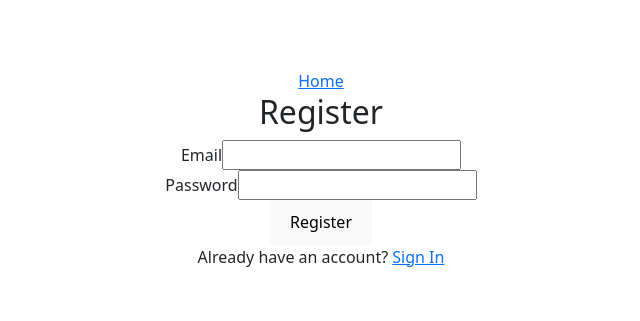
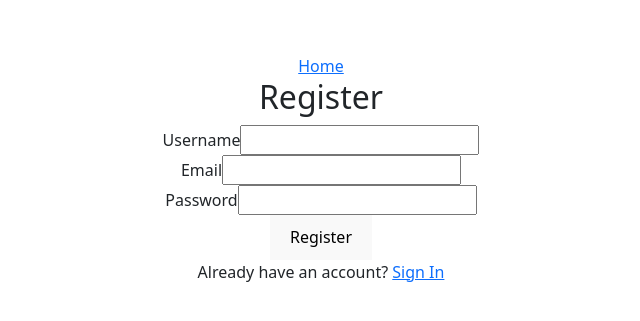
Before and after one commit to admartx86/vuetube-client, a Vue app: page /register in a window 1280 px wide. Shown: the part 231-552 px from the top of the page, without its empty margins (319-959 px from the left). Built offline with nearby package versions, Linux system fonts and the light colour scheme.

Commit message:
feat: require username at register

```diff
--- a/src/components/RegisterForm.vue
+++ b/src/components/RegisterForm.vue
@@ -5,6 +5,10 @@
       >You are currently signed in as {{ userStore.username }}.</span
     >
     <form @submit.prevent="register">
+      <div>
+      <label for="register-username">Username</label>
+      <input id="register-username" v-model="username" type="text" required />
+      </div>
       <div>
         <label for="register-email">Email</label>
         <input id="register-email" v-model="email" type="email" required />
@@ -30,27 +34,31 @@
 
   export default defineComponent({
     setup() {
+      const username = ref('');
       const email = ref('');
       const password = ref('');
       const userStore = useUserStore();
 
       const register = async () => {
         try {
+          console.log(username.value, email.value, password.value)
           const response = await axios.post(
             `${import.meta.env.VITE_API_URL}/register`,
             {
+              username: username.value,
               email: email.value,
               password: password.value,
             },
             { withCredentials: true },
           );
-          if (response.status === 200) {
+          if (response.status === 201) {
             console.log('Registration successful! Response:', response);
             // Assume response contains user info if needed
             userStore.setUser(
-              response.data.user.username,
-              response.data.user.email,
+              username.value,
+              email.value,
             );
+            username.value= '';
             email.value = '';
             password.value = '';
           }
@@ -60,6 +68,7 @@
       };
 
       return {
+        username,
         email,
         password,
         register,
```
